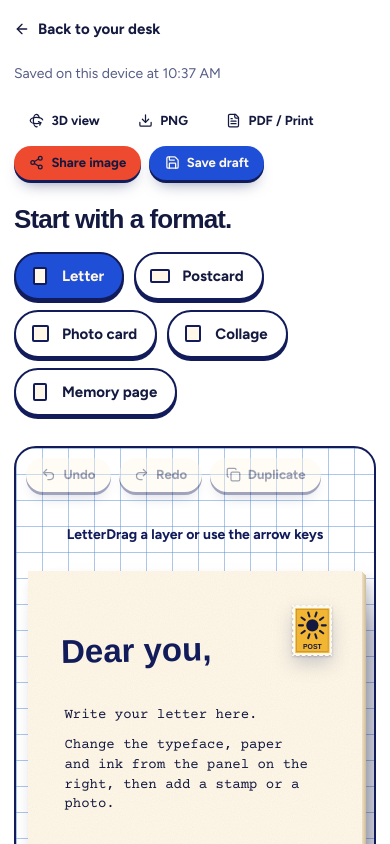
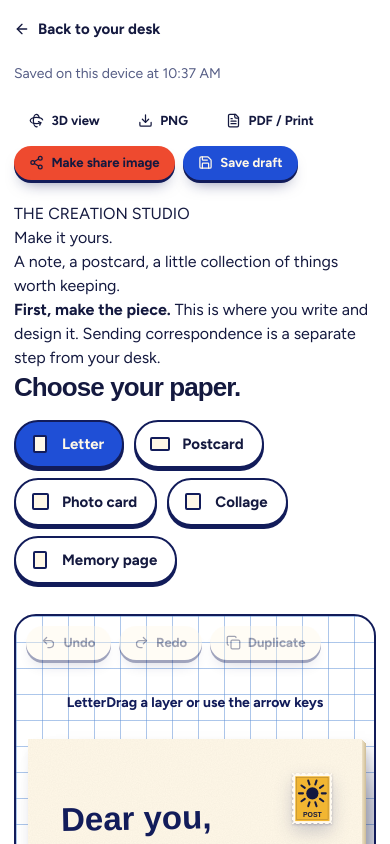
Before and after one commit to Wuraola-Adebisi/Lumie, a React (Vite) app: page /app/create in a window 390 px wide. Shown: the top 844 px of the page. Built offline with nearby package versions, Linux system fonts and the light colour scheme; a web font is replaced by a local one.

Commit message:
Improve Creation Studio hierarchy, mobile layout and create/share clarity

```diff
--- a/src/pages/CreatePage.tsx
+++ b/src/pages/CreatePage.tsx
@@ -235,13 +235,22 @@ export default function CreatePage() {
           <button type="button" className="btn btn-ghost btn-sm" onClick={() => { setPreview3d((value) => !value); setSelectedId(null) }} aria-pressed={preview3d}><Rotate3d size={15}/> 3D view</button>
           <button type="button" className="btn btn-ghost btn-sm" onClick={exportPng} disabled={exporting}><Download size={15}/> {exporting ? 'Exporting' : 'PNG'}</button>
           <button type="button" className="btn btn-ghost btn-sm" onClick={exportPdf}><FileText size={15}/> PDF / Print</button>
-          <button type="button" className="btn btn-tomato btn-sm" onClick={() => setShareOpen(true)}><Share2 size={15}/> Share image</button>
+          <button type="button" className="btn btn-tomato btn-sm" onClick={() => setShareOpen(true)}><Share2 size={15}/> Make share image</button>
           <button type="button" className="btn btn-primary btn-sm" onClick={saveDraft}><Save size={15}/> Save draft</button>
         </div>
       </header>
 
+      <section className="studio-intro" aria-labelledby="studio-title">
+        <div>
+          <p className="studio-eyebrow">THE CREATION STUDIO</p>
+          <h1 id="studio-title">Make it yours.</h1>
+          <p className="studio-intro-copy">A note, a postcard, a little collection of things worth keeping.</p>
+        </div>
+        <p className="studio-purpose-note"><strong>First, make the piece.</strong> This is where you write and design it. Sending correspondence is a separate step from your desk.</p>
+      </section>
+
       <section className="studio-formats" aria-label="Choose a composition format">
-        <h2>Start with a format.</h2>
+        <h2>Choose your paper.</h2>
         <div className="studio-format-tabs">
           {studioFormats.map((format) => (
             <button type="button" key={format.id} className={document.format === format.id ? 'studio-format-option active' : 'studio-format-option'} aria-pressed={document.format === format.id} onClick={() => changeFormat(format.id)}>
```
